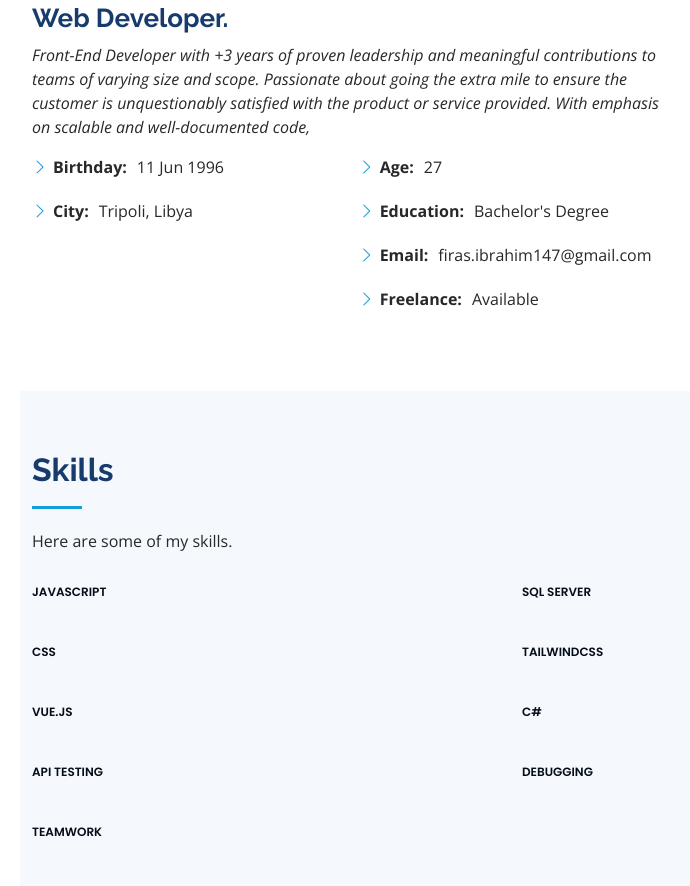
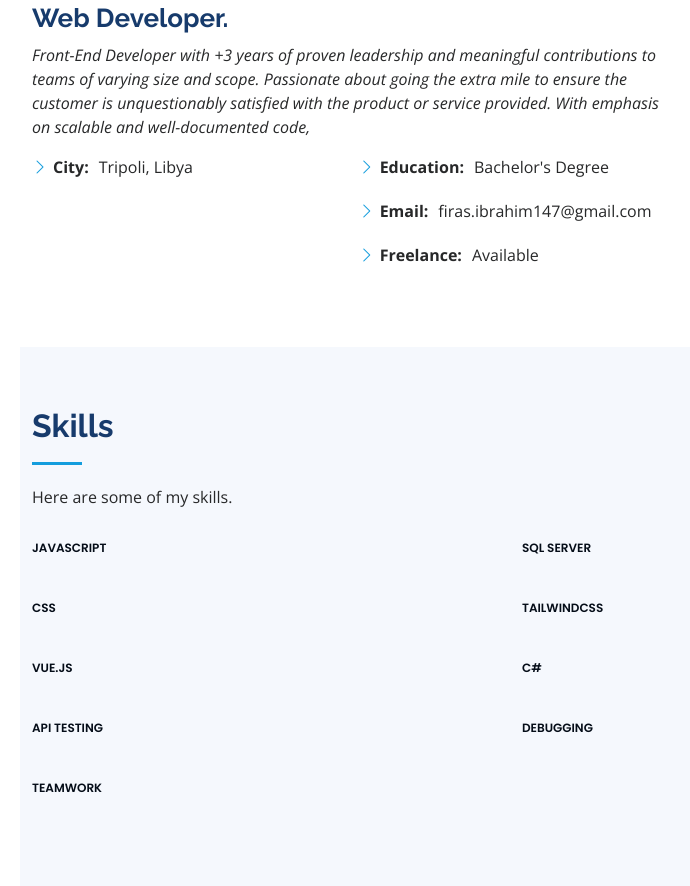
Before and after one commit to firasibrahim/my-Portfolio, a website: page index.html in a window 1280 px wide. Shown: the part 1157-2043 px from the top of the page, without its empty margins (280-970 px from the left). Drawn offline with nearby package versions, Linux system fonts and the light colour scheme.

Commit message:
new update

```diff
--- a/index.html
+++ b/index.html
@@ -107,13 +107,11 @@
             <div class="row">
               <div class="col-lg-6">
                 <ul>
-                  <li><i class="bi bi-chevron-right"></i> <strong>Birthday:</strong> <span>11 Jun 1996</span></li>
                   <li><i class="bi bi-chevron-right"></i> <strong>City:</strong> <span>Tripoli, Libya</span></li>
                 </ul>
               </div>
               <div class="col-lg-6">
                 <ul>
-                  <li><i class="bi bi-chevron-right"></i> <strong>Age:</strong> <span>27</span></li>
                   <li><i class="bi bi-chevron-right"></i> <strong>Education:</strong> <span>Bachelor's Degree</span></li>
                   <li><i class="bi bi-chevron-right"></i> <strong>Email:</strong> <span>firas.ibrahim147@gmail.com</span></li>
                   <li><i class="bi bi-chevron-right"></i> <strong>Freelance:</strong> <span>Available</span></li>
```
